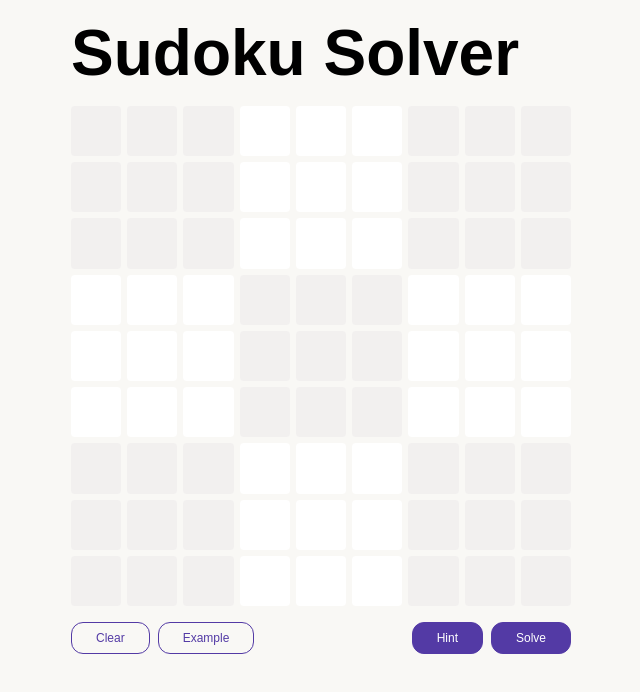
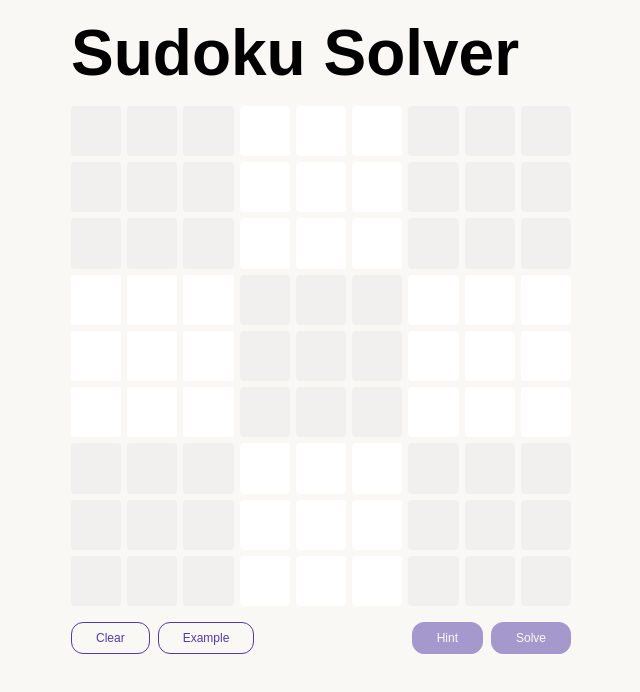
Before and after one commit to coderussell/sudoku-solver, a Vue app: page / in a window 1280 px wide. Shown: the top 692 px of the page, without its empty margins (319-959 px from the left). Built offline with nearby package versions, Linux system fonts and the light colour scheme; a web font is replaced by a local one.

Commit message:
refined validation and disabled solve buttons when invalid

```diff
--- a/src/helpers/validate.ts
+++ b/src/helpers/validate.ts
@@ -4,6 +4,15 @@ export default function validateInput(input: number[]): { valid: boolean, errors
   let valid: boolean = true;
   let errors: string[] = []
   const { rows, columns, squares } = grid;
+
+  // check if sudoku is empty
+  let reducedInput: number[] = [...new Set([...input])]
+  if (reducedInput.length === 1 && reducedInput[0] === 0) {
+    return {
+      valid: false,
+      errors: []
+    }
+  }
 
   // validate cell inputs: integers from 0 to 9
   // TODO: split validation tests and return individual error messages
--- a/src/stores/solver.ts
+++ b/src/stores/solver.ts
@@ -19,7 +19,7 @@ export const useSolver = defineStore('solver', () => {
   ])
 
   const solvedIndices: number[] = reactive([])
-
+  const valid: Ref<boolean> = ref(false);
   const messages: string[] = reactive([])
 
   // TEST
@@ -62,6 +62,8 @@ export const useSolver = defineStore('solver', () => {
   }
 
   const solve = async (): Promise<void> => {
+    if (!valid.value) return;
+
     const solution = solveComplete(sudoku)
 
     const assignSolution = (index: number) => {
@@ -90,6 +92,7 @@ export const useSolver = defineStore('solver', () => {
 
   const validate = () => {
     const validation = validateInput(sudoku)
+    valid.value = validation.valid
     messages.length = 0;
     Object.assign(messages, validation?.errors)
   }
@@ -97,6 +100,8 @@ export const useSolver = defineStore('solver', () => {
   const iterationCount: Ref<number> = ref(0);
 
   const solveSingle = () => {
+    if (!valid.value) return;
+
     let firstIteration = [...sudoku];
     const sectionTypes: ('rows' | 'columns' | 'squares')[] = ['rows', 'columns', 'squares']
 
@@ -129,5 +134,5 @@ export const useSolver = defineStore('solver', () => {
     iterationCount.value = 0;
   }
 
-  return { sudoku, example, solvedIndices, messages, solve, clear, showExample, validate, solveSingle }
+  return { sudoku, example, solvedIndices, valid, messages, solve, clear, showExample, validate, solveSingle }
 })
--- a/src/views/home.vue
+++ b/src/views/home.vue
@@ -17,8 +17,8 @@
         <button @click="solver.showExample">Example</button>
       </div>
       <div>
-        <button class="primary" @click="solver.solveSingle">Hint</button>
-        <button class="primary" @click="solver.solve">Solve</button>
+        <button class="primary" :class="{ 'disabled': !valid }" @click="solver.solveSingle">Hint</button>
+        <button class="primary" :class="{ 'disabled': !valid }" @click="solver.solve">Solve</button>
       </div>
     </div>
 
@@ -42,12 +42,17 @@
 </template>
 
 <script setup lang="ts">
-import { ref, type Ref } from 'vue'
+import { watch, ref, type Ref, toRefs } from 'vue'
 import { useSolver } from '../stores/solver';
 import Cell from '@/components/Cell.vue';
 
 const solver = useSolver();
 const { sudoku, messages } = solver
+const { valid } = toRefs(solver)
+
+watch(sudoku, () => {
+  solver.validate()
+})
 
 const focusedIndex: Ref<number | null> = ref(null)
 const whiteCells = [4, 5, 6, 13, 14, 15, 22, 23, 24, 28, 29, 30, 37, 38, 39, 46, 47, 48, 34, 35, 36, 43, 44, 45, 52, 53, 54, 58, 59, 60, 67, 68, 69, 76, 77, 78]
@@ -133,14 +138,19 @@ h1 {
 
     }
 
-    &:hover {
+    &:hover:not(.disabled) {
       background-color: #533aa5;
       color: white;
       border: 1px solid #533aa5;
     }
 
-    &:active {
+    &:active:not(.disabled) {
       transform: scale(0.9);
+    }
+
+    &.disabled {
+      opacity: 0.5;
+      cursor: auto;
     }
   }
 }
```
